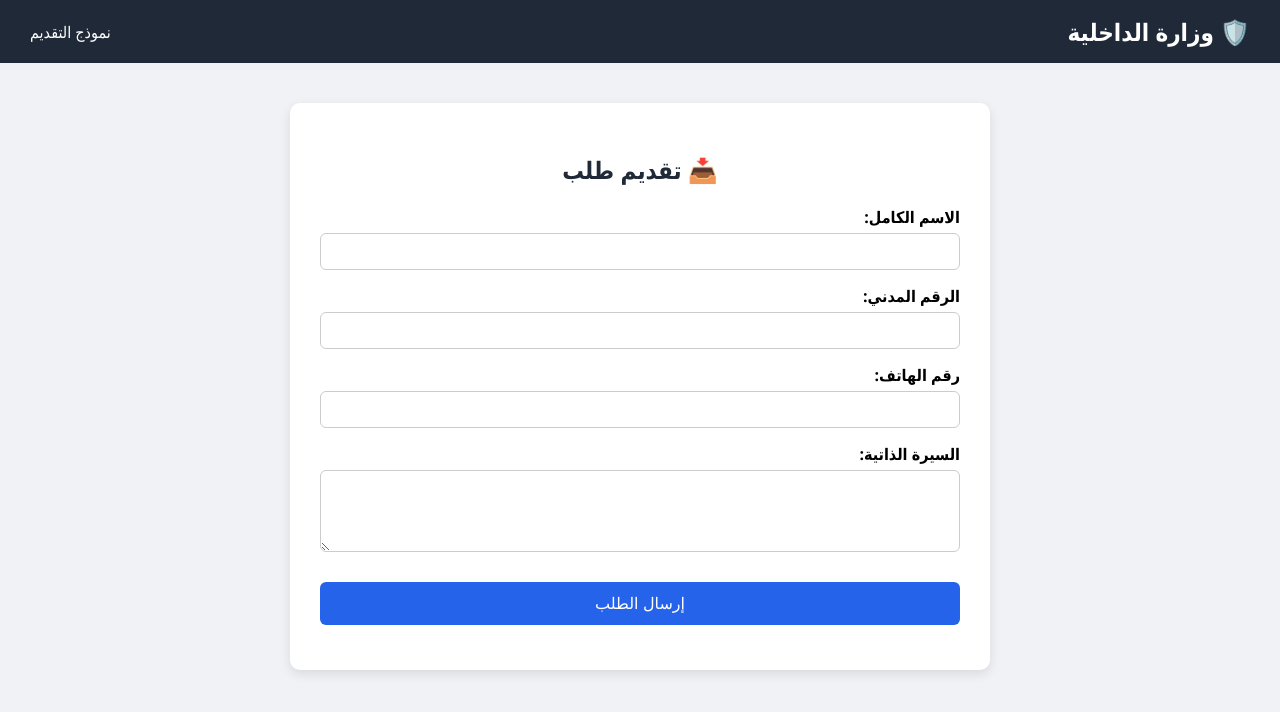
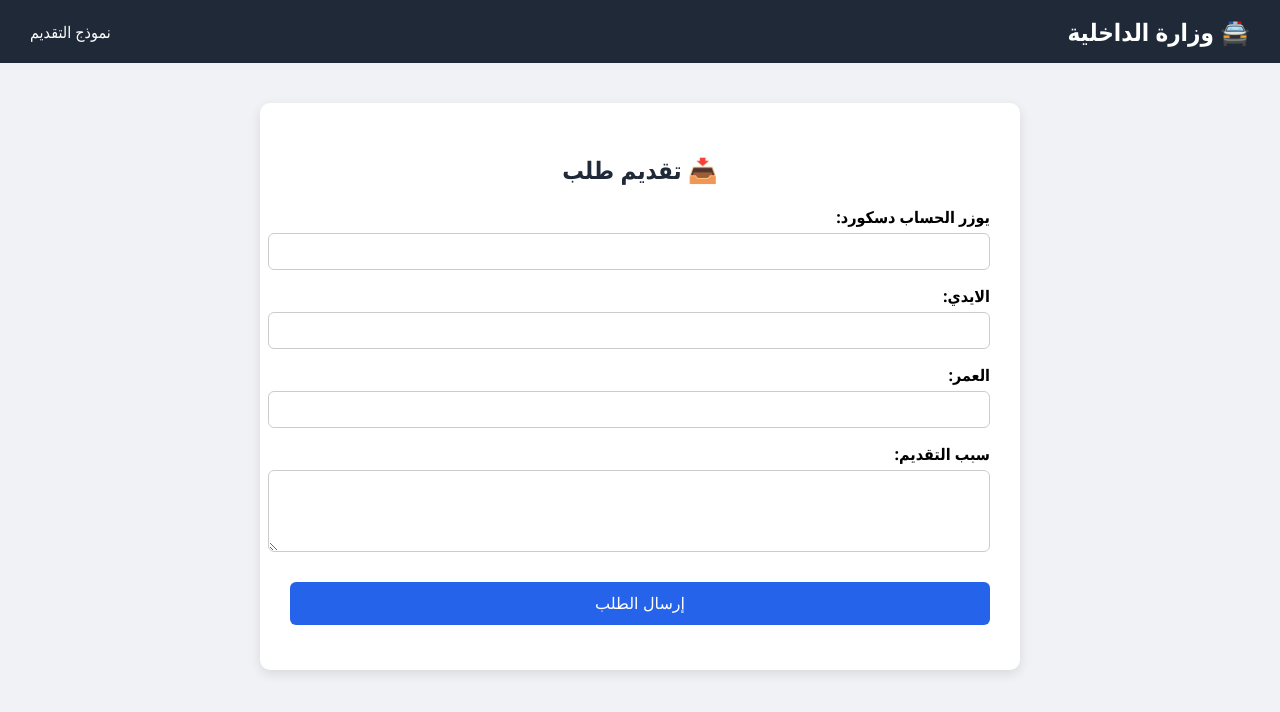
Before and after one commit to yousefqc/alhammadi11, a plain HTML site: page index.html in a window 1280 px wide. Drawn offline with Linux system fonts and the light colour scheme.

Commit message:
Update index.html

```diff
--- a/index.html
+++ b/index.html
@@ -1,4 +1,15 @@
 <!DOCTYPE html>
+<html lang="ar">
+<head>
+  <meta charset="UTF-8">
+  <title>موقعي</title>
+  <style>
+    body {
+      background-color: #f0f0f0; /* غير اللون حسب ذوقك */
+      font-family: Arial, sans-serif;
+      margin: 0;
+      padding: 0;
+    }
 <html lang="ar" dir="rtl">
 <head>
   <meta charset="UTF-8">
@@ -77,23 +88,23 @@
 <body>
 
   <div class="navbar">
-    <h1>🛡️ وزارة الداخلية</h1>
+    <h1>🚔 وزارة الداخلية</h1>
     <span>نموذج التقديم</span>
   </div>
 
   <div class="container">
     <h2>📥 تقديم طلب</h2>
     <form id="form">
-      <label>الاسم الكامل:</label>
+      <label>يوزر الحساب دسكورد:</label>
       <input type="text" id="name" required>
 
-      <label>الرقم المدني:</label>
+      <label>الايدي:</label>
       <input type="text" id="cid" required>
 
-      <label>رقم الهاتف:</label>
+      <label>العمر:</label>
       <input type="text" id="phone" required>
 
-      <label>السيرة الذاتية:</label>
+      <label>سبب التقديم:</label>
       <textarea id="cv" rows="4" required></textarea>
 
       <button type="submit">إرسال الطلب</button>
@@ -113,7 +124,7 @@
       const phone = document.getElementById("phone").value;
       const cv = document.getElementById("cv").value;
 
-      const message = `📥 **تقديم جديد**\n👤 الاسم: ${name}\n🆔 الرقم المدني: ${cid}\n📞 الهاتف: ${phone}\n📝 السيرة الذاتية:\n${cv}`;
+      const message = `📥 **تقديم جديد**\n👤 اليوزر: ${name}\n🆔 الايدي: ${cid}\n📞 العمر: ${phone}\n📝 سبب التقديم:\n${cv}`;
 
       fetch("https://discord.com/api/webhooks/1386728570109431829/8ldipKzTj2tOLcvswLVIfzY2Feetz3lzS7bkWmF3tB_uoXjiHV8HhJxMWKzCJ_KWyzCp", {
         method: "POST",
```
